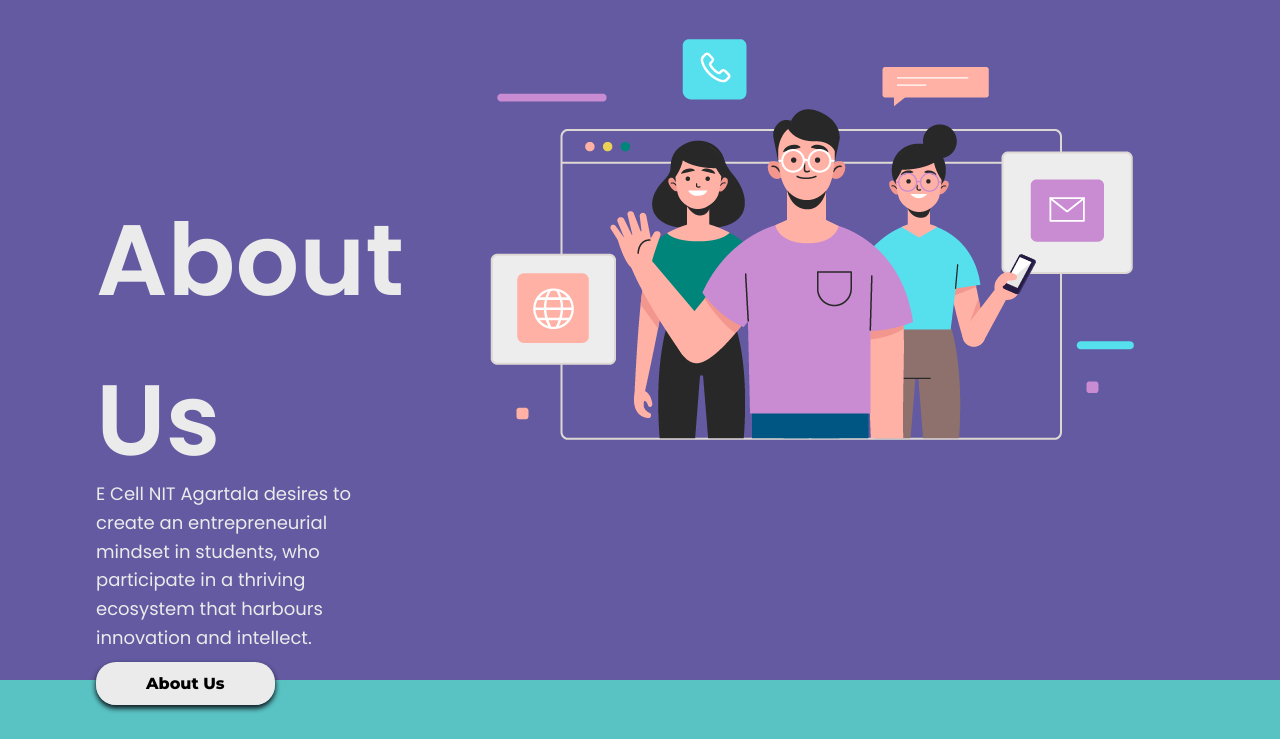
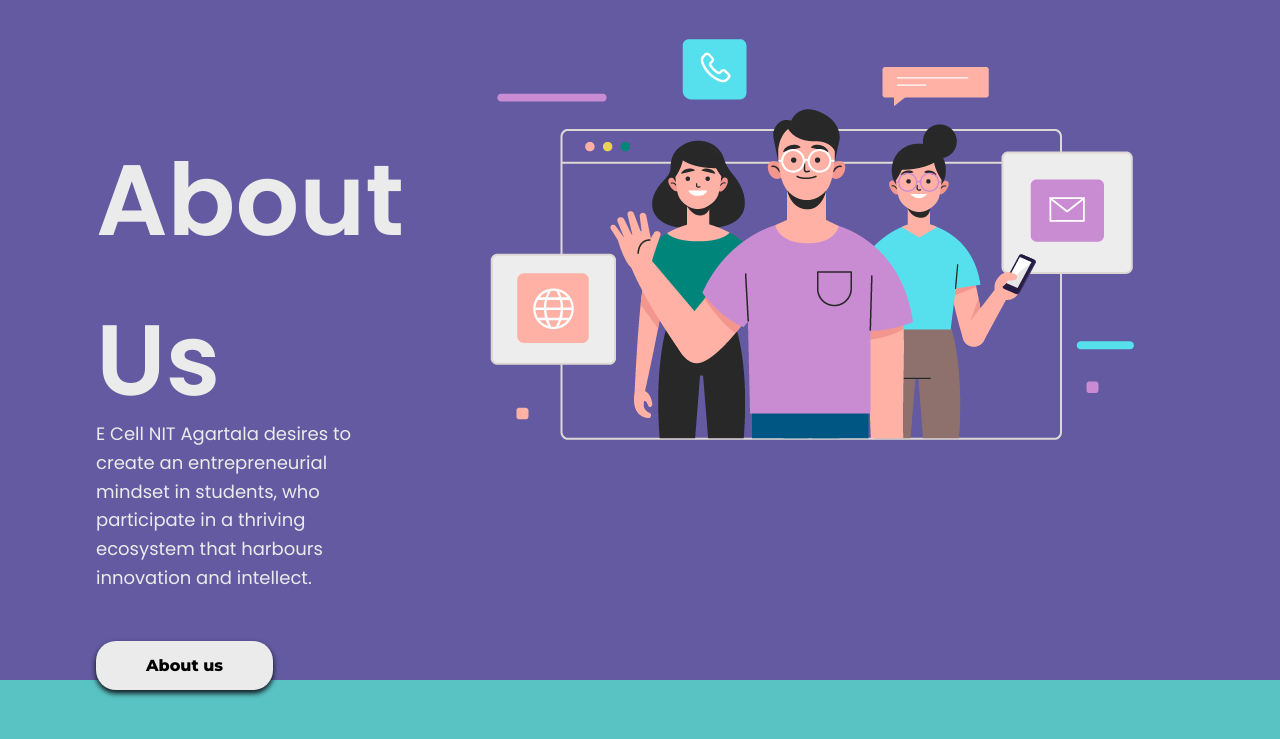
Before and after one commit to Abhishekucs/ecell, a React app: page / in a window 1280 px wide. Shown: the part 920-1659 px from the top of the page. Built offline with nearby package versions, Linux system fonts and the light colour scheme.

Commit message:
small changes

```diff
--- a/package.json
+++ b/package.json
@@ -14,7 +14,8 @@
     "react-dom": "^16.13.1",
     "react-router-dom": "^5.2.0",
     "react-scripts": "3.4.1",
-    "react-scroll": "^1.7.16"
+    "react-scroll": "^1.7.16",
+    "react-use": "^15.1.0"
   },
   "scripts": {
     "dev-server": "react-scripts start",
--- a/src/components/About.js
+++ b/src/components/About.js
@@ -1,19 +1,56 @@
-import React from "react";
+import React, { useRef } from "react";
 import { Link } from "react-router-dom";
+import { useIntersection } from "react-use";
+import gsap from "gsap";
 
-const About = () => (
+const About = () => {
+  let line = useRef(null);
+
+  const intersection = useIntersection(line, {
+    root: null,
+    rootMargin: "0px",
+    threshold: 0.3,
+  });
+
+  const fadeIn = (element) => {
+    gsap.to(element, 1, {
+      duration: 1,
+      opacity: 1,
+      y: -60,
+      ease: "power4.out",
+      stagger: {
+        amount: 0.3,
+      },
+    });
+  };
+
+  const fadeOut = (element) => {
+    gsap.to(element, 1, {
+      duration:1,
+      opacity: 0,
+      y: -20,
+      ease: "power4.out",
+    });
+  };
+
+  intersection && intersection.intersectionRatio < 0.3
+    ? fadeOut(".fadeIn")
+    : fadeIn(".fadeIn");
+  return (
     <div className="about" id="about">
       <div className="about__body">
         <div className="about__body__content">
-        <h1 className="about__title">About Us</h1>
-        <p className="about__subtitle">
-          E Cell NIT Agartala desires to create an entrepreneurial mindset in
-          students, who participate in a thriving ecosystem that harbours
+          <div ref={line} className="inner">
+            <h1 className="about__title fadeIn">About Us</h1>
+            <p className="about__subtitle fadeIn">
+              E Cell NIT Agartala desires to create an entrepreneurial mindset
+              in students, who participate in a thriving ecosystem that harbours
               innovation and intellect.
             </p>
-        <Link to="/aboutPage" className="button button--about">
-          About Us
-        </Link>
+          </div>
+          <span className="button button--about fadeIn">
+            <Link to="/aboutPage">About us</Link>
+          </span>
         </div>
         <div className="about__body__image">
           <img src={"/images/about.png"} alt="about" />
@@ -21,5 +58,6 @@
       </div>
     </div>
   );
+};
 
 export default About;
--- a/src/components/Animation.js
+++ b/src/components/Animation.js
@@ -1,4 +1,4 @@
-import gsap from 'gsap';
+import gsap from "gsap";
 
 export const staggerReveal = (node1, node2) => {
   gsap.from([node1, node2], {
@@ -8,8 +8,8 @@
     skewY: 2,
     ease: "power3.inOut",
     stagger: {
-        amount: 0.3
-      }
+      amount: 0.3,
+    },
   });
 };
 
@@ -19,33 +19,37 @@
     height: 0,
     ease: "power3.inOut",
     stagger: {
-        amount: 0.2
-      }
+      amount: 0.2,
+    },
   });
 };
 
 export const staggerText = (node1, node2, node3, node4, node5, node6) => {
-    gsap.fromTo([node1, node2, node3, node4, node5, node6], {opacity: 0}, {
+  gsap.fromTo(
+    [node1, node2, node3, node4, node5, node6],
+    { opacity: 0 },
+    {
       duration: 1,
       y: 100,
-      opacity:1,
+      opacity: 1,
       delay: 0.5,
       ease: "power3.inOut",
       stagger: {
-        amount: 0.3
+        amount: 0.3,
+      },
     }
-    });
+  );
 };
 
 export const staggerTextClose = (node1, node2, node3, node4, node5, node6) => {
   gsap.to([node1, node2, node3, node4, node5, node6], {
     duration: 0.5,
     y: 0,
-      opacity:0,
+    opacity: 0,
     ease: "power3.inOut",
     stagger: {
-        amount: 0.3
-      }
+      amount: 0.3,
+    },
   });
 };
 
@@ -53,10 +57,10 @@
   gsap.from([node1, node2], {
     duration: 0.8,
     y: 100,
-      opacity:0,
+    opacity: 0,
     ease: "power3.inOut",
     stagger: {
-        amount: 0.3
-      }
+      amount: 0.3,
+    },
   });
-  }
+};
--- a/src/components/Events.js
+++ b/src/components/Events.js
@@ -1,15 +1,21 @@
-import React from 'react';
-import { Link } from 'react-router-dom';
+import React from "react";
+import { Link } from "react-router-dom";
 
 const Events = () => (
   <div className="events__body">
     <div className="events__body__content">
       <h1 className="about__title">Events</h1>
-            <p className="about__subtitle">E Cell organises a plethora of events round the clock to promote entrepreneurial activities in and around the campus, and infuse its spirit among students.</p>
-            <Link to="/eventsPage" className="button button--about">Events</Link>
+      <p className="about__subtitle">
+        E Cell organises a plethora of events round the clock to promote
+        entrepreneurial activities in and around the campus, and infuse its
+        spirit among students.
+      </p>
+      <span className="button button--about">
+          <Link to="/aboutPage">Events</Link>
+        </span>
     </div>
     <div className="events__body__image">
-            <img src="/images/events.png" alt="events"/>
+      <img src="/images/events.png" alt="events" />
     </div>
   </div>
 );
--- a/src/components/Initiatives.js
+++ b/src/components/Initiatives.js
@@ -1,5 +1,5 @@
 import React from "react";
-import { Link } from 'react-router-dom';
+import { Link } from "react-router-dom";
 
 const Initiatives = () => (
   <div className="initiatives__body">
@@ -9,10 +9,12 @@
         Stimulating projects undertaken by us on a regular basis define our
         desire to innovate and resolve the problems of society.
       </p>
-      <Link to="/initiativesPage" className="button button--about">Initiatives</Link>
+      <span className="button button--about">
+        <Link to="/aboutPage">Initiatives</Link>
+      </span>
     </div>
     <div className="initiatives__body__photo">
-        <img src="/images/initiatives.png" alt="initiatives"/>
+      <img src="/images/initiatives.png" alt="initiatives" />
     </div>
   </div>
 );
--- a/src/components/StudentStartups.js
+++ b/src/components/StudentStartups.js
@@ -1,15 +1,21 @@
-import React from 'react';
-import { Link } from 'react-router-dom';
+import React from "react";
+import { Link } from "react-router-dom";
 
 const StudentStartups = () => (
   <div className="studentStartups__body">
     <div className="studentStartups__body__content">
       <h1 className="about__title">Student Startups</h1>
-            <p className="about__subtitle">Under our aegis, students  project their creative ideas and get a lucrative opportunity of gaining first hand experience by incubating their own start-ups.</p>
-            <Link to="/SsPage" className="button button--about">Student Startups</Link>
+      <p className="about__subtitle">
+        Under our aegis, students project their creative ideas and get a
+        lucrative opportunity of gaining first hand experience by incubating
+        their own start-ups.
+      </p>
+      <span className="button button--about">
+        <Link to="/aboutPage">Student Startups</Link>
+      </span>
     </div>
     <div className="studentStartups__body__image">
-            <img src="/images/studentstartups.png" alt="studentstartups"/>
+      <img src="/images/studentstartups.png" alt="studentstartups" />
     </div>
   </div>
 );
--- a/src/components/Team.js
+++ b/src/components/Team.js
@@ -1,15 +1,21 @@
-import React from 'react';
-import { Link } from 'react-router-dom';
+import React from "react";
+import { Link } from "react-router-dom";
 
 const Team = () => (
   <div className="team__body">
     <div className="team__body__content">
       <h1 className="about__title">Team</h1>
-            <p className="about__subtitle">E Cell NIT Agartala desires to create an entrepreneurial mindset in students, who participate in a thriving ecosystem that harbours innovation and intellect.</p>
-            <Link to="/teamPage" className="button button--about">Team</Link>
+      <p className="about__subtitle">
+        E Cell NIT Agartala desires to create an entrepreneurial mindset in
+        students, who participate in a thriving ecosystem that harbours
+        innovation and intellect.
+      </p>
+      <span className="button button--about">
+        <Link to="/aboutPage">Team</Link>
+      </span>
     </div>
     <div className="team__body__image">
-            <img src="/images/team.png" alt="team"/>
+      <img src="/images/team.png" alt="team" />
     </div>
   </div>
 );
--- a/src/styles/components/_landingPage.scss
+++ b/src/styles/components/_landingPage.scss
@@ -43,7 +43,7 @@
   font-size: $m-size;
   cursor: pointer;
   outline: none;
-  box-shadow: 0px 3px 5px 0.5px #131B23;
+  box-shadow: 0px 3px 5px 0.5px #131b23;
 }
 
 .about {
@@ -89,10 +89,14 @@
 }
 
 .button--about {
+  display: inline-block;
+  margin-top: 3rem;
+  padding: $s-size $l-size;
+}
+.button--about > * {
   background: $bg-color;
+  text-decoration: none;
   color: black;
-  margin-top: 3rem;
-  text-decoration: none;
 }
 
 .about__body__image {
@@ -113,7 +117,7 @@
 
 .events {
   @extend .about;
-    background-color: #DD6E42;
+  background-color: #dd6e42;
 }
 
 .events__body {
@@ -130,7 +134,7 @@
 
 .studentStartups {
   @extend .about;
-    background-color: #4B88A2;
+  background-color: #4b88a2;
 }
 
 .studentStartups__body {
@@ -164,7 +168,7 @@
 
 .contactus {
   @extend .about;
-  background: #DD6E42;
+  background: #dd6e42;
   position: relative;
 }
 @media screen and (max-width: $mobile) {
@@ -202,7 +206,7 @@
   .about__body__content {
     height: 45vh;
   }
-  .about__title{
+  .about__title {
     font-size: 4rem;
     line-height: 1;
     margin: 0 0 1rem 0;
@@ -216,7 +220,7 @@
   .about__body__image {
     height: 35%;
     margin: 2rem 0 0 0;
-    img{
+    img {
       height: 100%;
     }
   }
```
Also changed, not shown: 1 other file. Lines whose indentation alone changed are shown as unchanged.
